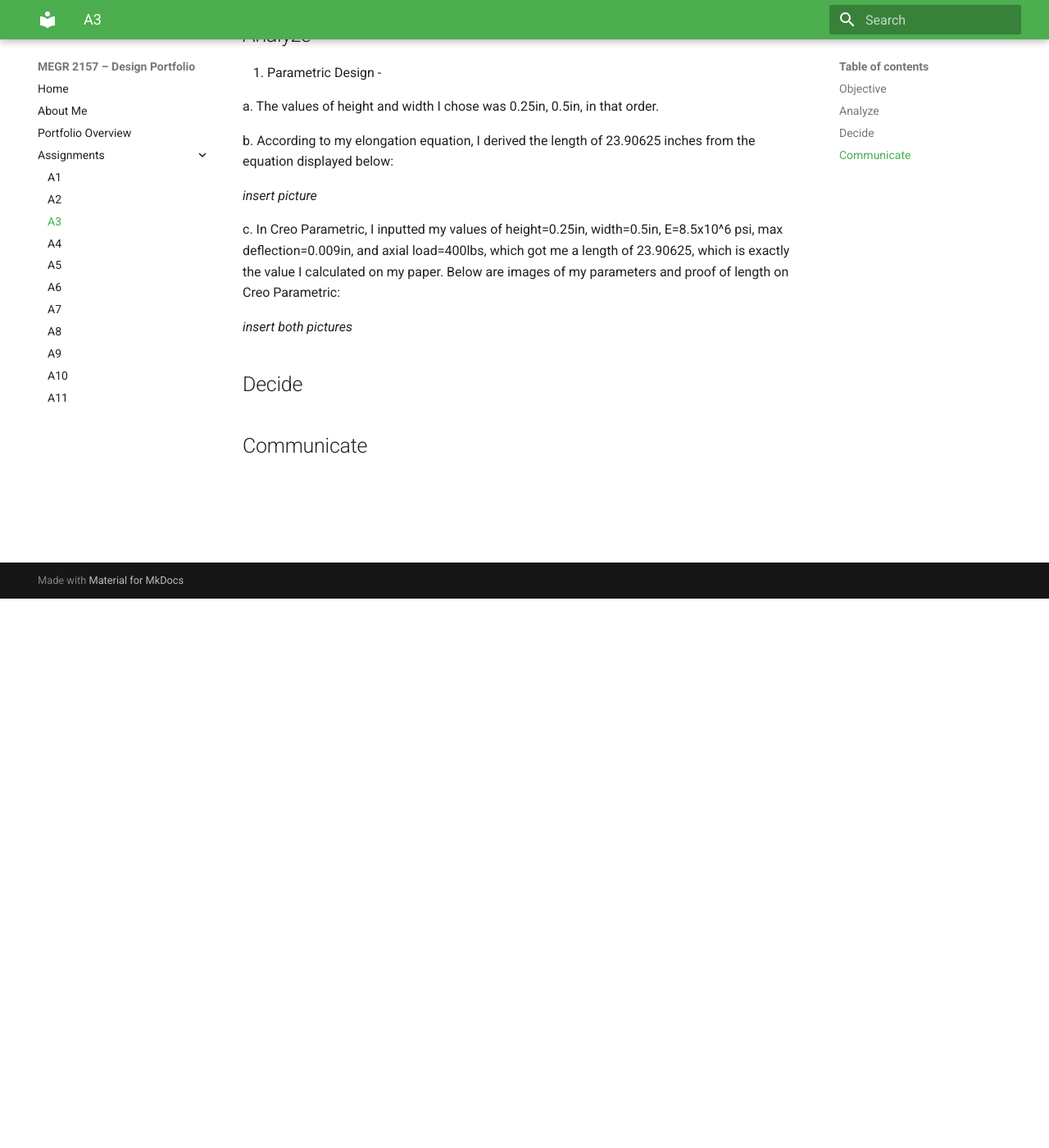
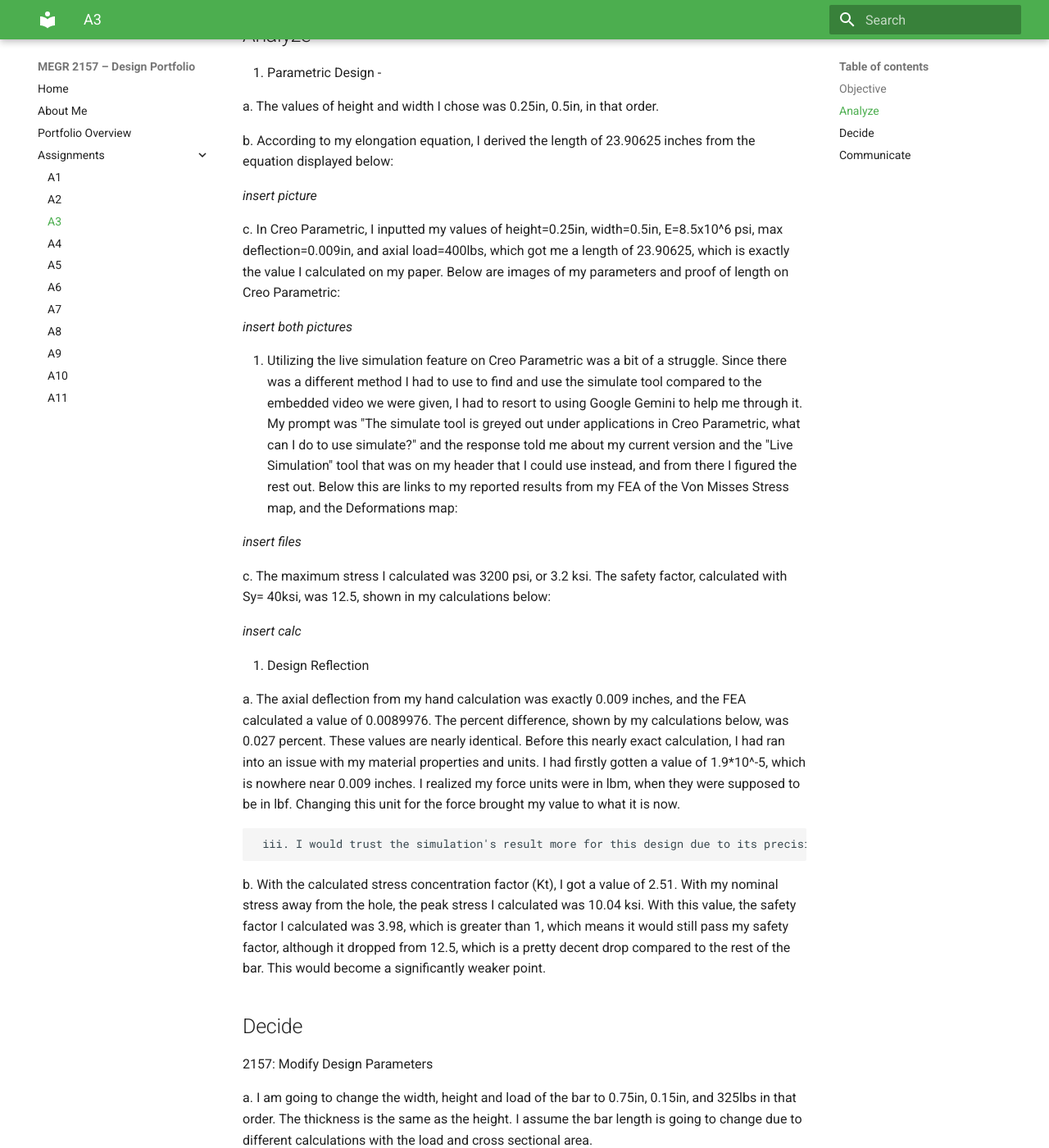
Before and after one commit to N03L1T0/megr2157-noel-portfolio, an MkDocs documentation site: the page built from docs/assignments/A03/index.md, in a window 1280 px wide and 1400 px high, scrolled down 670 px. Shown: the whole window at 82% size. Built offline with MkDocs 1.6.1 and Material for MkDocs 9.7.7, drawn with Linux system fonts in a browser that asks for light colours; some of the changed text lies outside the part shown.

Commit message:
finished a3 minus pictures n files
Expanded on the design reflection and lessons learned sections, detailing calculations and experiences with Creo Parametric.

```diff
--- a/docs/assignments/A03/index.md
+++ b/docs/assignments/A03/index.md
@@ -23,10 +23,34 @@
 
   *insert both pictures*
 
+2. Utilizing the live simulation feature on Creo Parametric was a bit of a struggle. Since there was a different method I had to use to find and use the simulate tool compared to the embedded video we were given, I had to resort to using Google Gemini to help me through it. My prompt was "The simulate tool is greyed out under applications in Creo Parametric, what can I do to use simulate?" and the response told me about my current version and the "Live Simulation" tool that was on my header that I could use instead, and from there I figured the rest out. Below this are links to my reported results from my FEA of the Von Misses Stress map, and the Deformations map:
+
+  *insert files*
+
+  c. The maximum stress I calculated was 3200 psi, or 3.2 ksi. The safety factor, calculated with Sy= 40ksi, was 12.5, shown in my calculations below:
+
+  *insert calc*
+
+3. Design Reflection
+
+   a. The axial deflection from my hand calculation was exactly 0.009 inches, and the FEA calculated a value of 0.0089976. The percent difference, shown by my calculations below, was 0.027 percent. These values are nearly identical. Before this nearly exact calculation, I had ran into an issue with my material properties and units. I had firstly gotten a value of 1.9*10^-5, which is nowhere near 0.009 inches. I realized my force units were in lbm, when they were supposed to be in lbf. Changing this unit for the force brought my value to what it is now.
+
+     iii. I would trust the simulation's result more for this design due to its precision to 4 more decimal places, which to me seems way more precise and therefore effective in its purpose compared to the 3 decimal place value of the handwritten deflection.
+
+  b. With the calculated stress concentration factor (Kt), I got a value of 2.51. With my nominal stress away from the hole, the peak stress I calculated was 10.04 ksi. With this value, the safety factor I calculated was 3.98, which is greater than 1, which means it would still pass my safety factor, although it dropped from 12.5, which is a pretty decent drop compared to the rest of the bar. This would become a significantly weaker point.
 
 
 
 ## Decide
 
+2157: Modify Design Parameters
+
+  a. I am going to change the width, height and load of the bar to 0.75in, 0.15in, and 325lbs in that order. The thickness is the same as the height. I assume the bar length is going to change due to different calculations with the load and cross sectional area.
+
+  b. After I calculated, the length did change, specifically to 26.480769 inches. This is in line with my assumption that the length of the bar would change.
 
 ## Communicate
+
+4. Lessons Learned -
+
+   a. Throughout this assignment, I learned how annoying it is to try and troubleshoot a CAD system through different versions, but most importantly, how to use the live simulation tool in Creo Parametric to analyze the Von Misses stress and displacement map, as well as about the stress concentration factor for a hole in a flat bar in tension. Overall it was a fun assignment, and I spent around 3 hours total completing it, a lot shorter amount of time compared to the previous two assignments.
```
